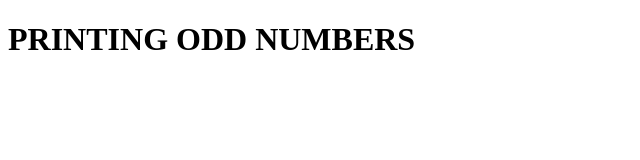
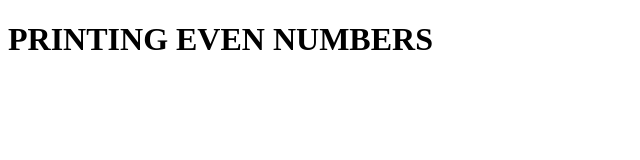
Before and after one commit to Noufalvmkd/evennumber, a plain HTML site: page index.html in a window 1280 px wide. Shown: the whole page, without its empty margins (0-640 px from the left). Drawn offline with Linux system fonts and the light colour scheme.

Commit message:
changed odd to even

```diff
--- a/index.html
+++ b/index.html
@@ -6,7 +6,7 @@
     <title>Document</title>
 </head>
 <body>
-    <h1>PRINTING ODD NUMBERS</h1>
+    <h1>PRINTING EVEN NUMBERS</h1>
 
 
 
```
